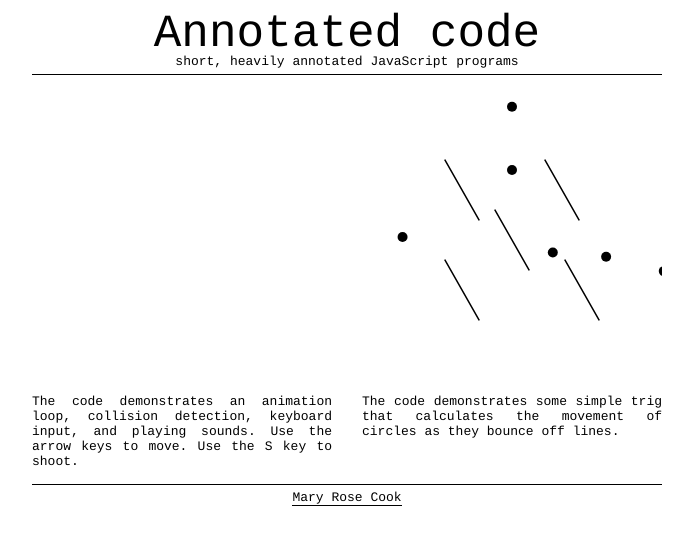
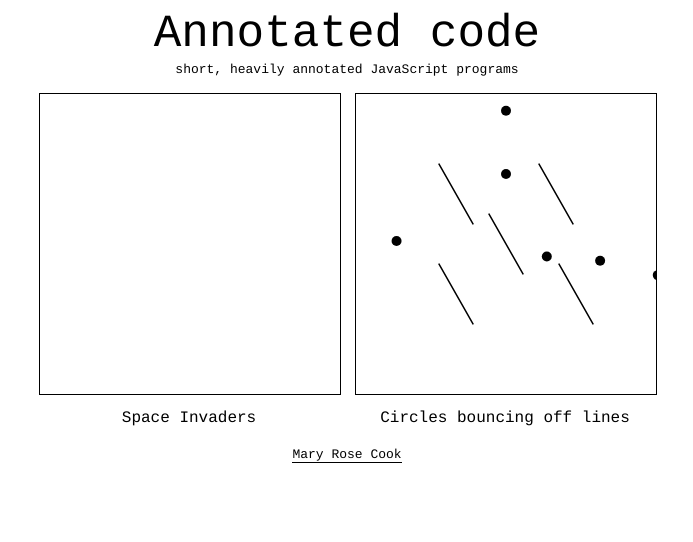
Before and after one commit to maryrosecook/annotated-code, a plain HTML site: page index.html in a window 1280 px wide. Shown: the whole page, without its empty margins (293-986 px from the left). Drawn offline with Linux system fonts and the light colour scheme.

Commit message:
Grid based layout

```diff
--- a/index.html
+++ b/index.html
@@ -18,27 +18,15 @@
           <canvas id="space-invaders" width="300" height="300"></canvas>
         </a>
 
-        <div class="description">
-          <p>
-            The code demonstrates an animation loop,
-            collision detection, keyboard input, and playing sounds.
-            Use the arrow keys to move.
-            Use the S key to shoot.
-          </p>
-        </div>
+        <h2><a href="/space-invaders/annotated-source/app.html">Space Invaders</a></h2>
       </div>
 
-      <div class="grid-element">
+      <div class="grid-element right">
         <a href="/circles-bouncing-off-lines/annotated-source/app.html">
           <canvas id="circles-bouncing-off-lines" width="300" height="300"></canvas>
         </a>
 
-        <div class="description">
-          <p>
-            The code demonstrates some simple trig that calculates the movement
-            of circles as they bounce off lines.
-          </p>
-        </div>
+        <h2><a href="/circles-bouncing-off-lines/annotated-source/app.html">Circles bouncing off lines</a></h2>
       </div>
     </div>
 
--- a/style.css
+++ b/style.css
@@ -1,7 +1,7 @@
 body {
   font-family:courier;
   font-size:13px;
-  width: 630px;
+  width: 616px;
   margin-left:auto;
   margin-right:auto;
   text-align: justify;
@@ -13,11 +13,6 @@ a {
 
 a:hover {
   border-bottom:none;
-}
-
-.footer a {
-  border-bottom:1px solid black;
-  text-decoration:none;
 }
 
 p a {
@@ -37,11 +32,29 @@ h1 {
   text-align:center;
   margin-top:5px;
   margin-bottom:2px;
-  padding-bottom:5px;
+  padding: 0;
+}
+
+h2 {
+  font-size: 16px;
+  font-weight:normal;
+  margin-left:auto;
+  margin-right:auto;
+  text-align:center;
+  margin-top:10px;
+  margin-bottom:2px;
+  padding: 0;
+}
+
+h2 a {
+  text-decoration:none;
+}
+
+h2 a:hover {
+  border-bottom: 1px solid black;
 }
 
 p {
-  line-height:15px;
   margin:0;
 }
 
@@ -49,32 +62,46 @@ p {
   margin-left:auto;
   margin-right:auto;
   text-align:center;
-  margin-top:-13px;
-  padding-bottom:5px;
-  border-bottom:1px solid black;
+  margin:0;
 }
 
 .footer {
   margin-left:auto;
   margin-right:auto;
-  margin-top:-16px;
   text-align:center;
-  padding-top:5px;
-  border-top:1px solid black;
+  padding-top: 5px;
+}
+
+.footer a {
+  border-bottom:1px solid black;
+  text-decoration:none;
+}
+
+.footer a:hover {
+  border-bottom: none;
 }
 
 .grid {
-  height:425px;
+  height: 365px;
   margin-left:auto;
   margin-right:auto;
 }
 
 .grid-element {
-  width:300px;
-  padding:15px 0;
+  height: 300px;
+  width: 300px;
+  margin: 16px 0;
   float:left;
 }
 
 .grid-element.left {
-  padding-right: 30px;
+  margin-right: 8px;
 }
+
+.grid-element.right {
+  margin-left: 8px;
+}
+
+canvas {
+  border: 1px black solid;
+}
```
